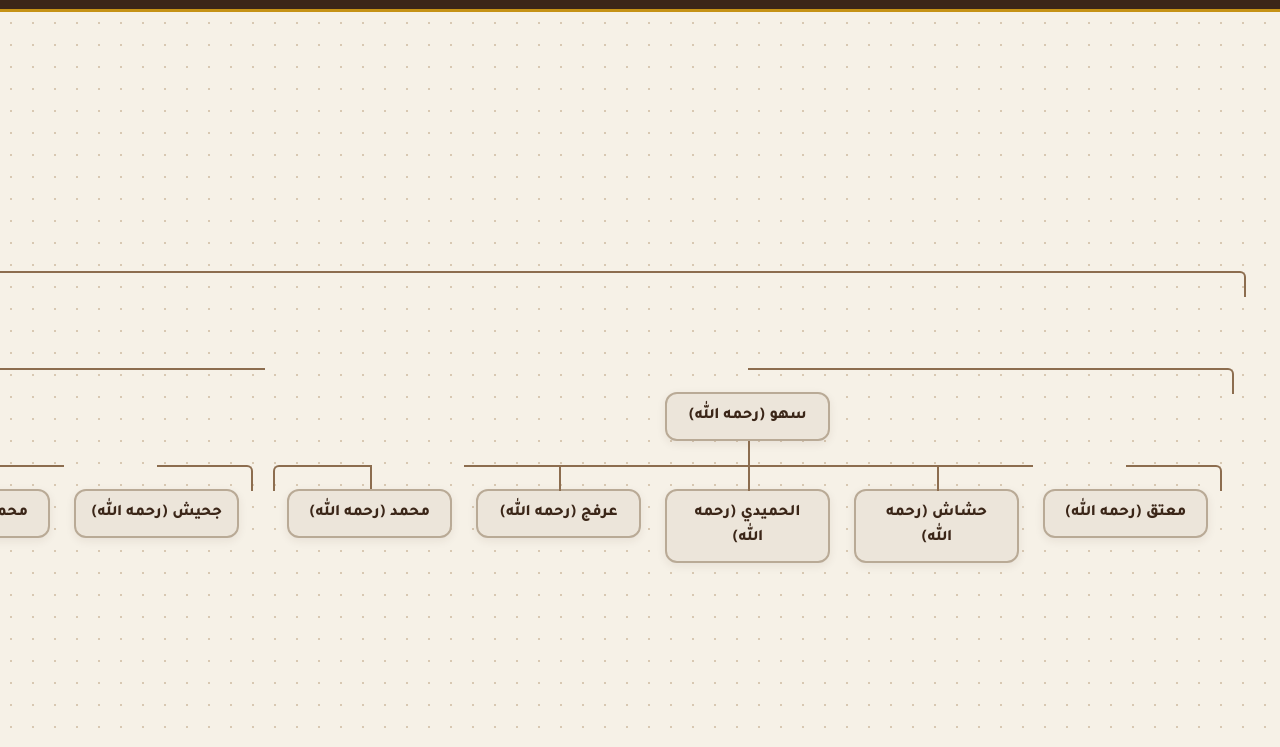
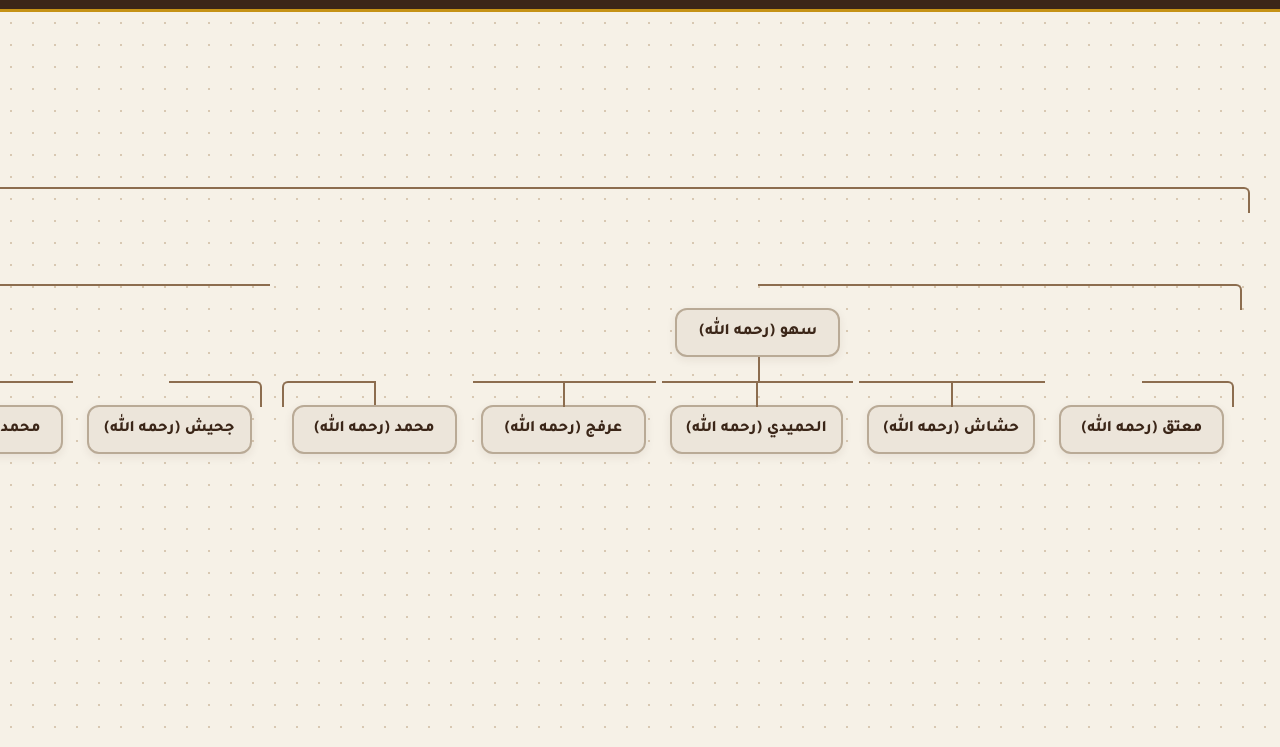
Before and after one commit to swny746-dot/alhashal, a plain HTML site: page index.html in a window 1280 px wide. Shown: the part 53-800 px from the top of the page. Drawn offline with Linux system fonts and the light colour scheme.

Commit message:
Update index.html

```diff
--- a/index.html
+++ b/index.html
@@ -143,30 +143,33 @@
         padding: 32px 24px 100px;
         background-image: radial-gradient(#d8c8b2 1px, transparent 1px);
         background-size: 22px 22px;
-      justify-content: center;
+        display: flex;
+        justify-content: flex-start;
         align-items: flex-start;
       }
-
+      .tree {
+        margin: 0 auto;
+        min-width: max-content;
+      }
       .tree ul {
         padding-top: 24px;
         position: relative;
         display: flex;
+        flex-wrap: wrap;
         justify-content: center;
         align-items: flex-start;
+        gap: 10px 8px;
       }
-
       .tree li {
         list-style: none;
         text-align: center;
         position: relative;
-      padding: 24px 12px 0;
+        padding: 24px 8px 0;
         display: flex;
         flex-direction: column;
         align-items: center;
       }
-
-    .tree li::before,
-    .tree li::after {
+      .tree li::before, .tree li::after {
         content: '';
         position: absolute;
         top: 0;
@@ -175,7 +178,6 @@
         width: 50%;
         height: 24px;
       }
-
     .tree li::after {
       right: auto;
       left: 50%;
```
Lines whose indentation alone changed are shown as unchanged.
